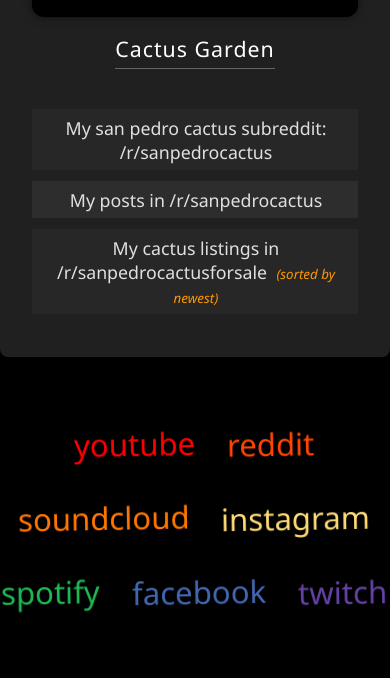
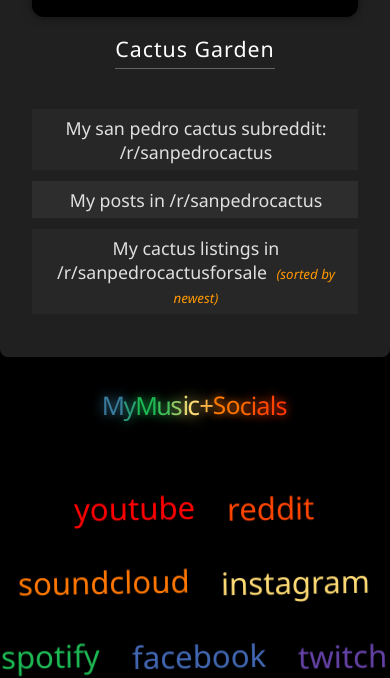
Before and after one commit to GryphonEDM/music, a website: page index-dev.html in a window 390 px wide. Shown: the part 1300-1978 px from the top of the page. Before the commit the page ends 1914 px from the top, so only its background shows below. Drawn offline with nearby package versions, Linux system fonts and the light colour scheme; animation ran at ten frames a second.

Commit message:
Add mobile-only rainbow header 'My Music + Socials' above social links

```diff
--- a/index-dev.html
+++ b/index-dev.html
@@ -100,6 +100,28 @@
             </div>
         </div>
 
+        <!-- Mobile-only header -->
+        <p id="mobile-header" class="mobile-only">
+            <span class="rainbow-letter" data-index="0">M</span>
+            <span class="rainbow-letter" data-index="1">y</span>
+            <span class="rainbow-letter" data-index="2"> </span>
+            <span class="rainbow-letter" data-index="3">M</span>
+            <span class="rainbow-letter" data-index="4">u</span>
+            <span class="rainbow-letter" data-index="5">s</span>
+            <span class="rainbow-letter" data-index="6">i</span>
+            <span class="rainbow-letter" data-index="7">c</span>
+            <span class="rainbow-letter" data-index="8"> </span>
+            <span class="rainbow-letter" data-index="9">+</span>
+            <span class="rainbow-letter" data-index="10"> </span>
+            <span class="rainbow-letter" data-index="11">S</span>
+            <span class="rainbow-letter" data-index="12">o</span>
+            <span class="rainbow-letter" data-index="13">c</span>
+            <span class="rainbow-letter" data-index="14">i</span>
+            <span class="rainbow-letter" data-index="15">a</span>
+            <span class="rainbow-letter" data-index="16">l</span>
+            <span class="rainbow-letter" data-index="17">s</span>
+        </p>
+
         <!-- Social media links -->
         <div class="social-links">
             <a
--- a/index.css
+++ b/index.css
@@ -423,6 +423,20 @@
     align-items: center;
 }
 
+/* Mobile-only header */
+.mobile-only {
+    display: none;
+}
+
+#mobile-header {
+    font-size: 1.3em;
+    margin: 0;
+    margin-bottom: 2rem;
+    display: flex;
+    justify-content: center;
+    align-items: center;
+}
+
 .rainbow-letter {
     display: inline-block;
     animation: rainbow-breathing 3s ease-in-out infinite;
@@ -538,4 +552,9 @@
         width: 120px;
         height: 120px;
     }
+
+    /* Show mobile-only header */
+    .mobile-only {
+        display: flex !important;
+    }
 }
```
Also changed, not shown: index.html (+22 -0 lines), dist/index-minified.css.
